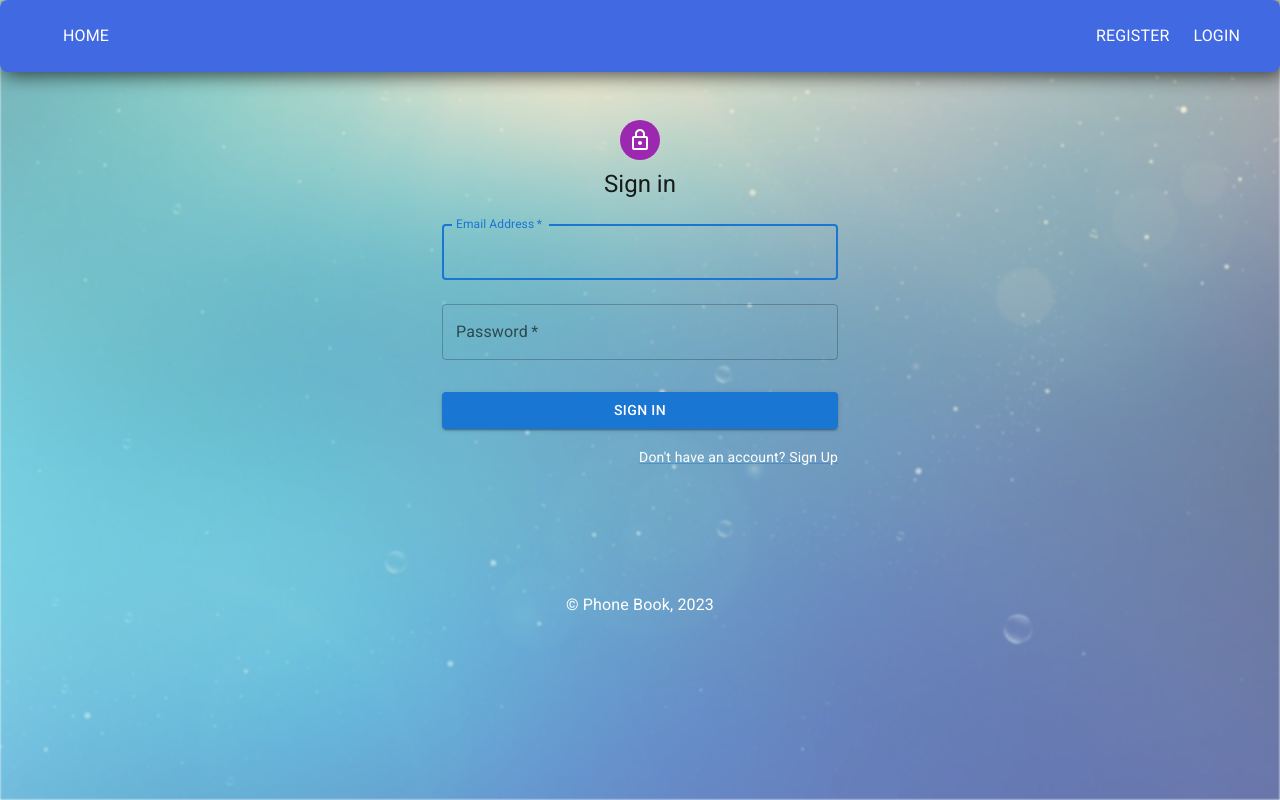
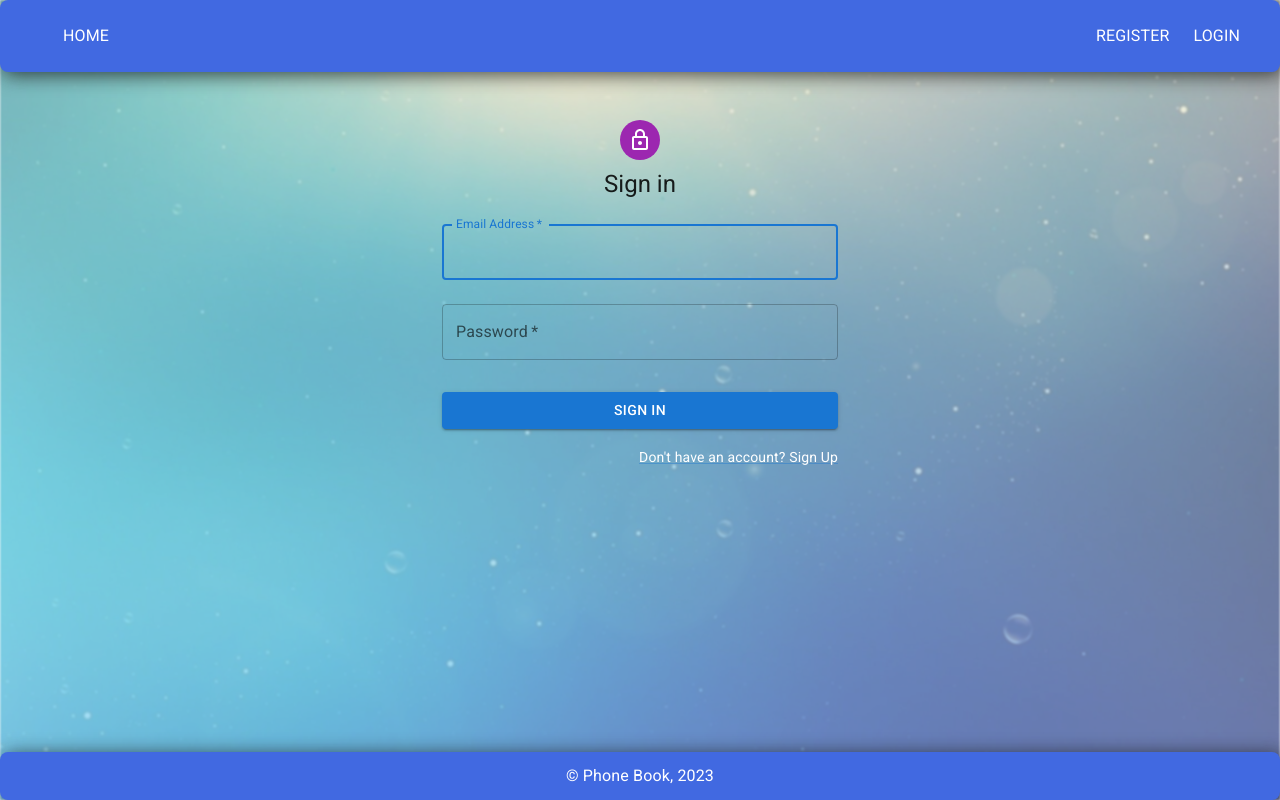
Before and after one commit to VolodymyrOK/goit-react-hw-08-phonebook, a React (Create React App) app: page /goit-react-hw-08-phonebook/login in a window 1280 px wide. Built offline with nearby package versions, Linux system fonts and the light colour scheme.

Commit message:
update files

```diff
--- a/public/index.html
+++ b/public/index.html
@@ -59,7 +59,10 @@
   </head>
   <body>
     <noscript>You need to enable JavaScript to run this app.</noscript>
-    <div id="root"></div>
+    <div
+      id="root"
+      style="display: flex; flex-direction: column; height: 100vh"
+    ></div>
     <div id="modal-root"></div>
     <!--
       This HTML file is a template.
--- a/src/components/LayoutApp/LayoutApp.js
+++ b/src/components/LayoutApp/LayoutApp.js
@@ -8,6 +8,7 @@ import {
   CopyrightWrapper,
   Footer,
   Header,
+  Main,
 } from './LayoutApp.styled';
 import { HomePage } from 'components/App';
 
@@ -17,12 +18,13 @@ export const LayoutApp = () => {
       <Header>
         <AppBar />
       </Header>
+      <Main>
         <Container>
-        <main>
           <Suspense fallback={<Loader />}>
             <Outlet />
-          </Suspense>
-        </main>
+          </Suspense>{' '}
+        </Container>
+      </Main>
       <Footer>
         <CopyrightWrapper>
           &copy;&nbsp;
@@ -31,7 +33,6 @@ export const LayoutApp = () => {
           </CopyrightLink>
         </CopyrightWrapper>
       </Footer>
-      </Container>
     </>
   );
 };
--- a/src/components/LayoutApp/LayoutApp.styled.js
+++ b/src/components/LayoutApp/LayoutApp.styled.js
@@ -1,6 +1,10 @@
 import styled from 'styled-components';
 import background from 'images/funart.jpg';
 import { Link } from 'react-router-dom';
+
+export const Main = styled.main`
+  flex-grow: 1;
+`;
 
 export const Container = styled.div`
   width: 100%;
@@ -45,25 +49,25 @@ export const Header = styled.header`
 `;
 
 export const Footer = styled.footer`
-  /* position: fixed;
-  left: 0;
-  bottom: 0; */
   width: 100%;
   height: 12px;
   display: flex;
   padding: 24px;
   background-color: transparent;
   border-radius: 8px;
-  text-align: center;
-  margin-top: 100px;
-  /* box-shadow: 3px 3px 19px 0px rgba(17, 17, 17, 0.75);
+  background-color: RoyalBlue;
+  border-radius: 8px;
+  box-shadow: 3px 3px 19px 0px rgba(17, 17, 17, 0.75);
   -webkit-box-shadow: 3px 3px 19px 0px rgba(17, 17, 17, 0.75);
-  -moz-box-shadow: 3px 3px 19px 0px rgba(17, 17, 17, 0.75); */
+  -moz-box-shadow: 3px 3px 19px 0px rgba(17, 17, 17, 0.75);
 `;
 
 export const CopyrightWrapper = styled.div`
+  display: flex;
   color: white;
-  margin: 0 auto;
+  width: 100%;
+  justify-content: center;
+  align-items: center;
 `;
 export const CopyrightLink = styled(Link)`
   color: white;
--- a/src/components/Loader/Loader.styled.js
+++ b/src/components/Loader/Loader.styled.js
@@ -1,7 +1,9 @@
 import styled from 'styled-components';
 
 export const LoaderStile = styled.div`
+  z-index: 1000;
   position: fixed;
-  z-index: 1000;
-  transform: translate(300%, 50%);
+  top: 50%;
+  left: 50%;
+  transform: translate(-50%, -50%);
 `;
--- a/src/redux/auth/auth.operations.js
+++ b/src/redux/auth/auth.operations.js
@@ -59,7 +59,6 @@ export const refreshUser = createAsyncThunk(
     setAuthHeader(token);
     try {
       const response = await axios.get('/users/current');
-      MessageToast('ok', 'The refresh was successful');
       return response.data;
     } catch (error) {
       MessageToast('error', 'Something went wrong. Invalid token');
```
Lines whose indentation alone changed are shown as unchanged.
